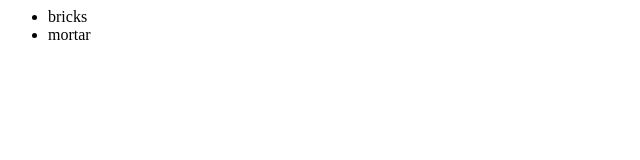
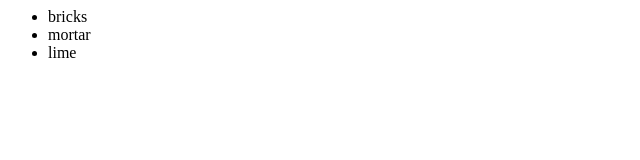
Before and after one commit to justinbennett101/githubtest, a plain HTML site: page index.html in a window 1280 px wide. Shown: the full height of the page, 0-640 px from the left. Drawn offline with Linux system fonts and the light colour scheme.

Commit message:
Added new item to list

```diff
--- a/index.html
+++ b/index.html
@@ -4,6 +4,7 @@
 			<ul>
 				<li>bricks</li>
 				<li>mortar</li>
+				<li>lime</li>
 
 			</ul>
 		</div>
```
